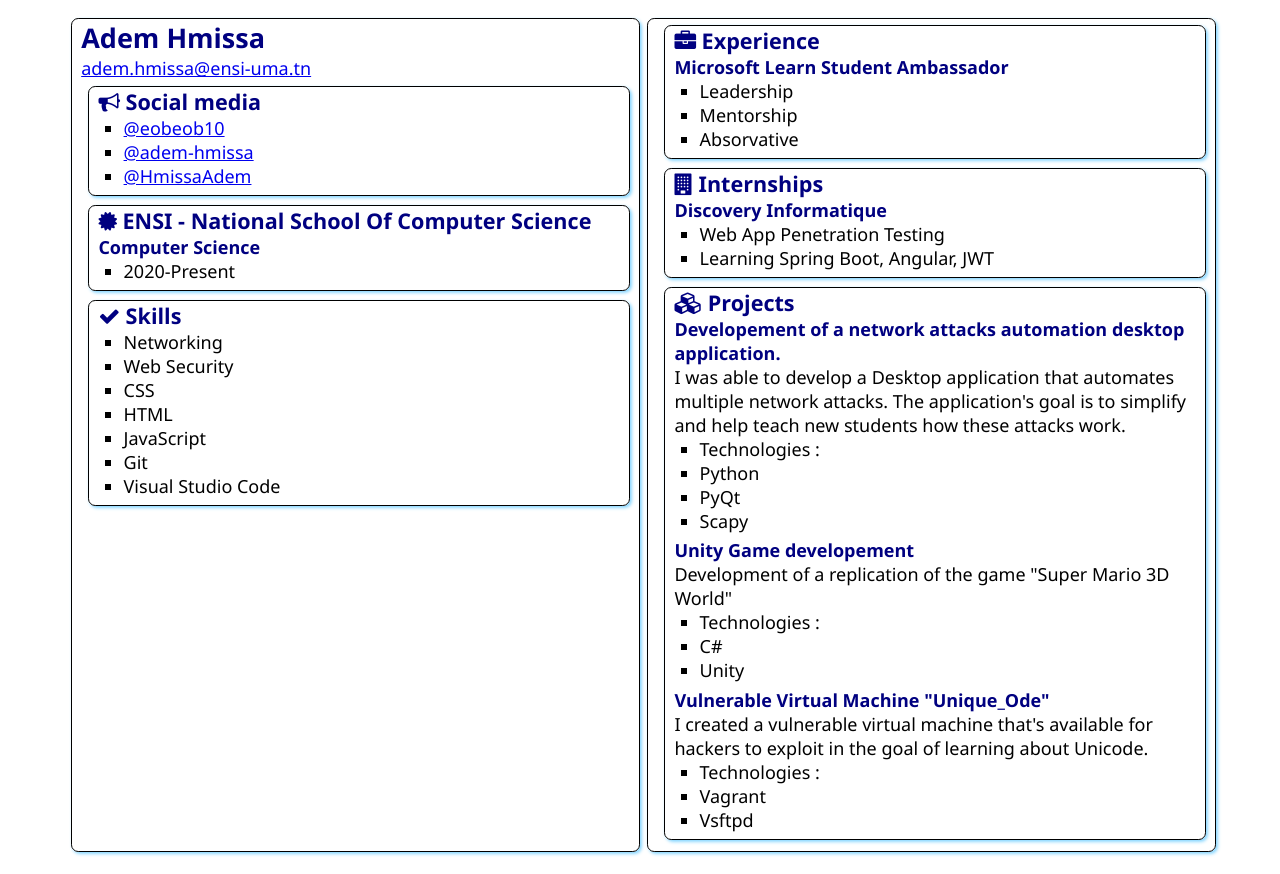
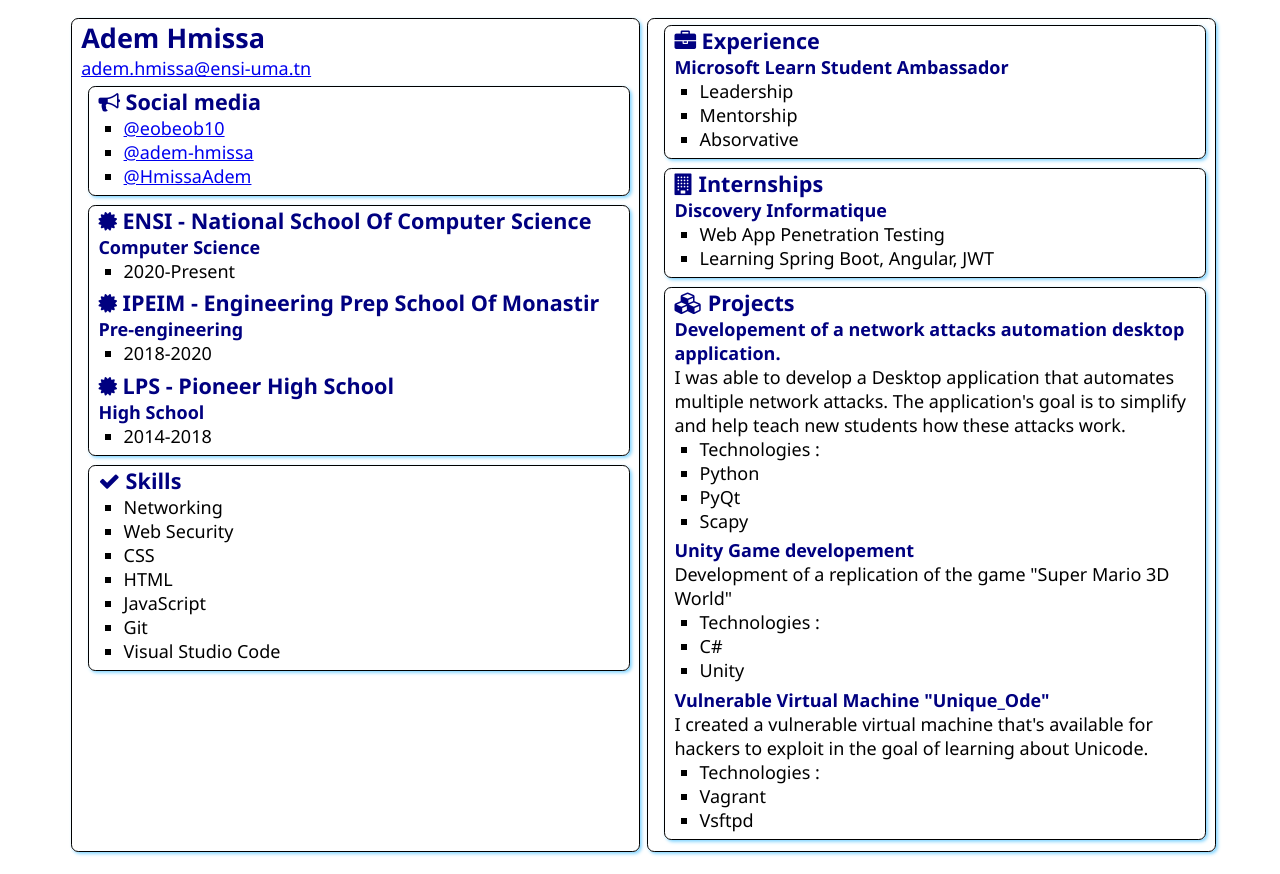
Before and after one commit to eobeob10/SATechnicalOnboarding, a plain HTML site: page src/index.html in a window 1280 px wide. Drawn offline with Linux system fonts and the light colour scheme.

Commit message:
Adding the other schools

```diff
--- a/src/index.html
+++ b/src/index.html
@@ -36,6 +36,22 @@
                     <h3>Computer Science</h3>
                     <ul>
                         <li>2020-Present</li>
+                    </ul>
+                    <h2>
+                        <i class="fa fa-certificate" aria-hidden="true"></i>
+                        IPEIM - Engineering Prep School Of Monastir
+                    </h2>
+                    <h3>Pre-engineering</h3>
+                    <ul>
+                        <li>2018-2020</li>
+                    </ul>
+                    <h2>
+                        <i class="fa fa-certificate" aria-hidden="true"></i>
+                        LPS - Pioneer High School
+                    </h2>
+                    <h3>High School</h3>
+                    <ul>
+                        <li>2014-2018</li>
                     </ul>
                 </div>
             </section>
```
